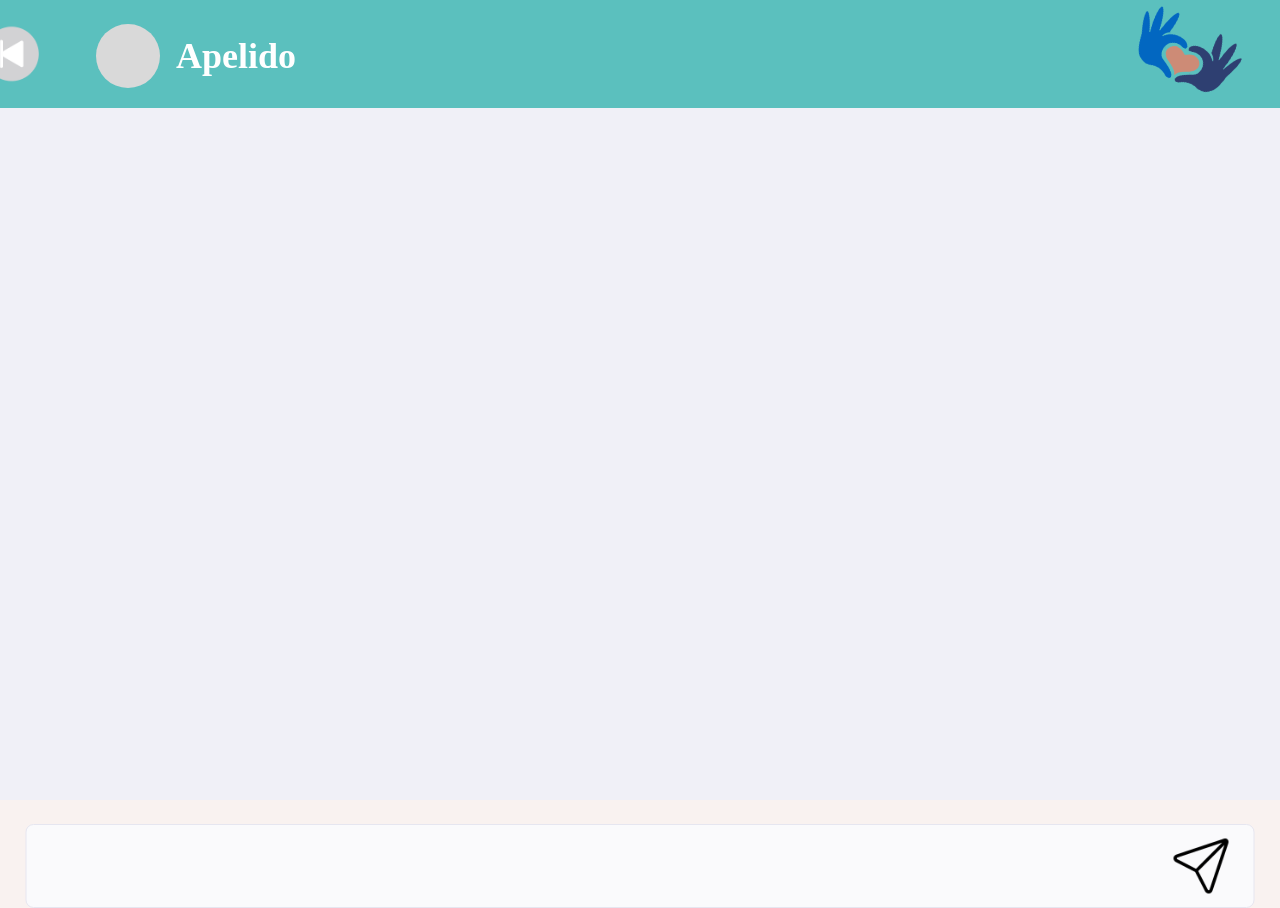
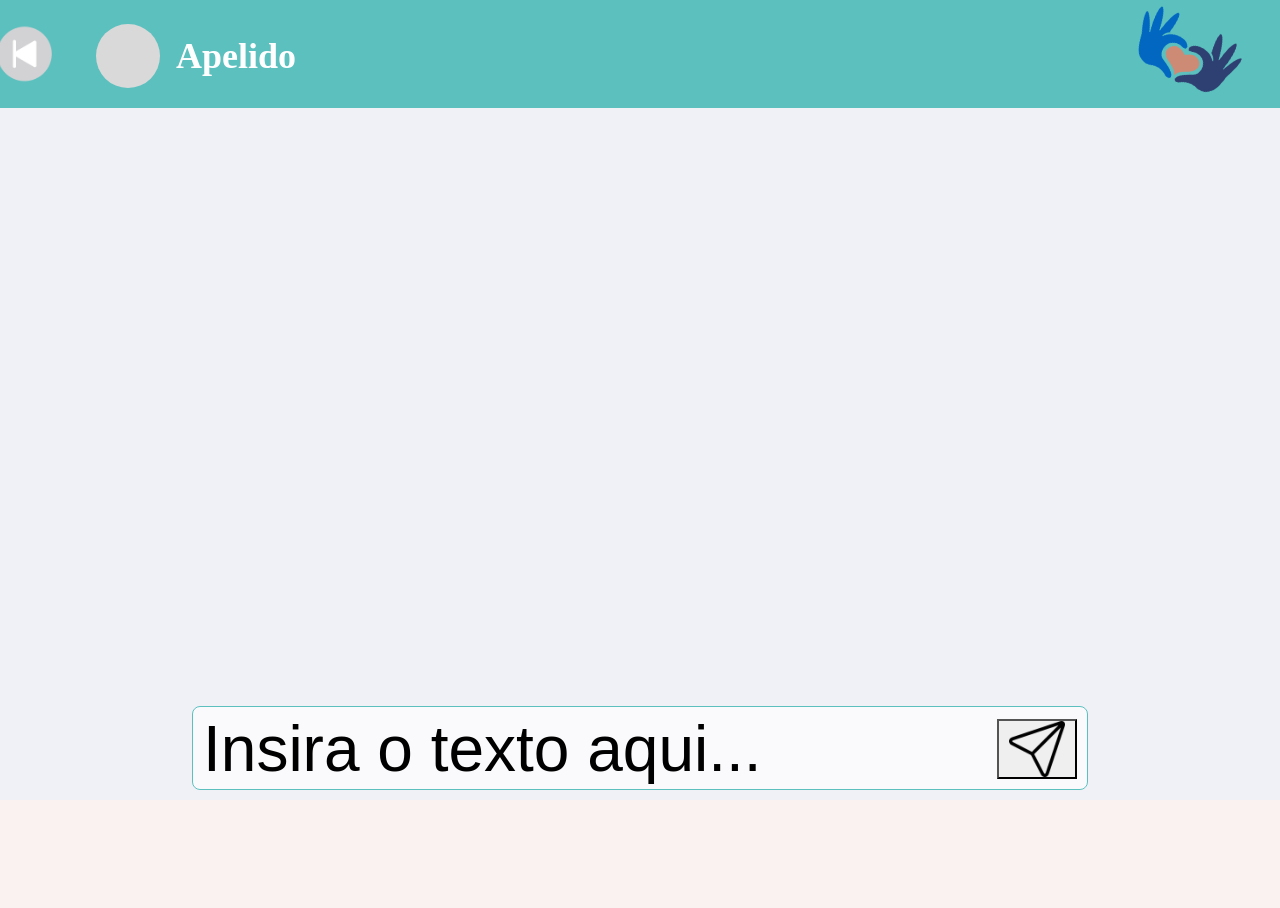
Before and after one commit to anaccdg/HelpMindFront, a React (Create React App) app: page /Chat in a window 1280 px wide. After the commit the page ends 800 px from the top, so only its background shows below. Built offline with nearby package versions, Linux system fonts and the light colour scheme.

Commit message:
Conversation
Alterações na tela de Conesa e correção da rota da tela inicial para a tela de formulário

```diff
--- a/src/pages/Conversation/home.css
+++ b/src/pages/Conversation/conversation.css
@@ -38,7 +38,7 @@
     position: absolute;
     width: 80px;
     height: 55px;
-    right: 96%;
+    right: 95%;
     top: 50%;
     transform: translateY(-50%);
     background-image: url('../../images/botao-voltar.png');
@@ -69,24 +69,27 @@
 
 .text_box {
     box-sizing: border-box;
-    position: absolute;
-    width: 1229px;
+    position: fixed;
+    width: 70%; /* Reduza o tamanho do .text_box */
     height: 84px;
     left: 50%;
     transform: translateX(-50%);
-    bottom: -800px; /* Altere o valor para ajustar a distância do elemento em relação à parte inferior */
+    bottom: 10px;
     background: #FAFAFC;
-    border: 1px solid #E6E6F0;
+    border: 1px solid #5BC0BE;
     border-radius: 8px;
+    color: black;
+    font-size: 4em;
+    line-height: 84px;
+    text-indent: 10px;
 }
 
-.send_button{
-    position: absolute;
+.send_button {
+    position: fixed;
     width: 80px;
-    height: 55px;
-    right: 1%;
-    top: 50%;
-    transform: translateY(-50%);
+    height: 60px;
+    right: 10px;
+    bottom: 10px;
     background-image: url('../../images/mandar.png');
     background-size: contain;
     background-repeat: no-repeat;
--- a/src/pages/Conversation/index.js
+++ b/src/pages/Conversation/conversation.js
@@ -1,7 +1,6 @@
-import './home.css';
+import './conversation.css';
 import { Link } from 'react-router-dom'
 import Logo from "../../images/logo.png";
-// import Descricao from "../../images/descricao.png";
 
 function Conversation() {
   return (
@@ -9,12 +8,13 @@ function Conversation() {
         <div className="background"></div>
         <div className="header">
             <div className="img_usuario"></div>
-            <Link className="back_button"></Link>
+            <Link to="/" className="back_button"></Link>
             <div className="img_logo"></div>
             <h1 className="apelido">Apelido</h1>
             <div className="user_chat"></div>
-            <div className="text_box">
-                <Link className="send_button"></Link>
+            <div className="text_box" contentEditable="true">
+                Insira o texto aqui...
+                <button className="send_button"></button>
             </div>
         </div>
     </div>
--- a/src/pages/Home/index.js
+++ b/src/pages/Home/index.js
@@ -9,7 +9,7 @@ function Home(){
             <div className='container'>
                 <img className='descricao' src={Descricao}/>
                 <img className='logo' src={Logo}/>
-                <Link className='button-navegation' to={`/form}`}>Preciso de ajuda</Link>
+                <Link className='button-navegation' to='/form'>Preciso de ajuda</Link>
                 <h3 className='copyright'>Copyright (c) 2023 Help Mind: Uma Abordagem Preventiva e Acessível à Saúde Mental</h3>
             </div>
     )
--- a/src/routes.js
+++ b/src/routes.js
@@ -1,5 +1,5 @@
 import { BrowserRouter, Routes, Route } from 'react-router-dom'
-import Conversation from './pages/Conversation'
+import Conversation from './pages/Conversation/conversation'
 import Home from './pages/Home'
 import Form from './pages/Form/form'
 import Erro from './pages/Erro'
```
